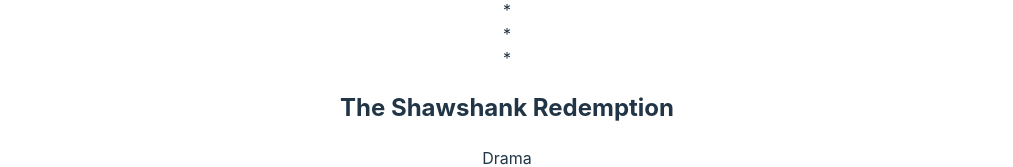
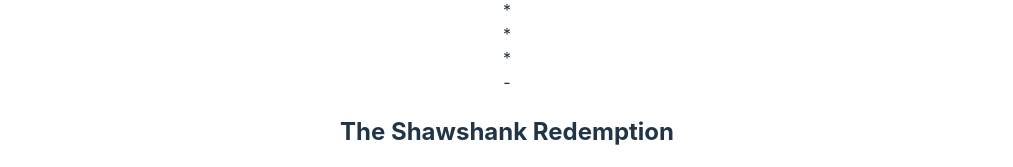
Before and after one commit to ChedlyMar/vue-certif, a Vue app: page / in a window 1280 px wide. Shown: the part 539-706 px from the top of the page, without its empty margins (133-1146 px from the left). Built offline with nearby package versions, Linux system fonts and the light colour scheme.

Commit message:
Add interactive rating

```diff
--- a/src/App.vue
+++ b/src/App.vue
@@ -3,6 +3,13 @@
 import { items } from './movies.json'
 
 const movieList = ref(items)
+
+const setRating = (id, rating) => {
+  console.log('test')
+  movieList.value = movieList.value.map((movie) =>
+    movie.id === id ? { ...movie, rating } : movie
+  )
+}
 </script>
 
 <template>
@@ -22,10 +29,20 @@
       <label class="movie-rating-label" for="">rating</label>
       <div
         class="movie-rating-stars"
+        :class="i === movie.rating ? 'cursor-disabled' : 'cursor-pointer'"
         v-for="i in movie.rating"
         :key="`${movie.id}${i}`"
+        @click="setRating(movie.id, i)"
       >
         *
+      </div>
+      <div
+        class="movie-rating-stars cursor-pointer"
+        v-for="i in 5 - movie.rating"
+        :key="`${movie.id}${i}`"
+        @click="setRating(movie.id, i)"
+      >
+        -
       </div>
     </div>
   </div>
@@ -44,4 +61,11 @@
 .logo.vue:hover {
   filter: drop-shadow(0 0 2em #42b883aa);
 }
+
+.cursor-pointer {
+  cursor: pointer;
+}
+.cursor-disabled {
+  cursor: not-allowed;
+}
 </style>
```
